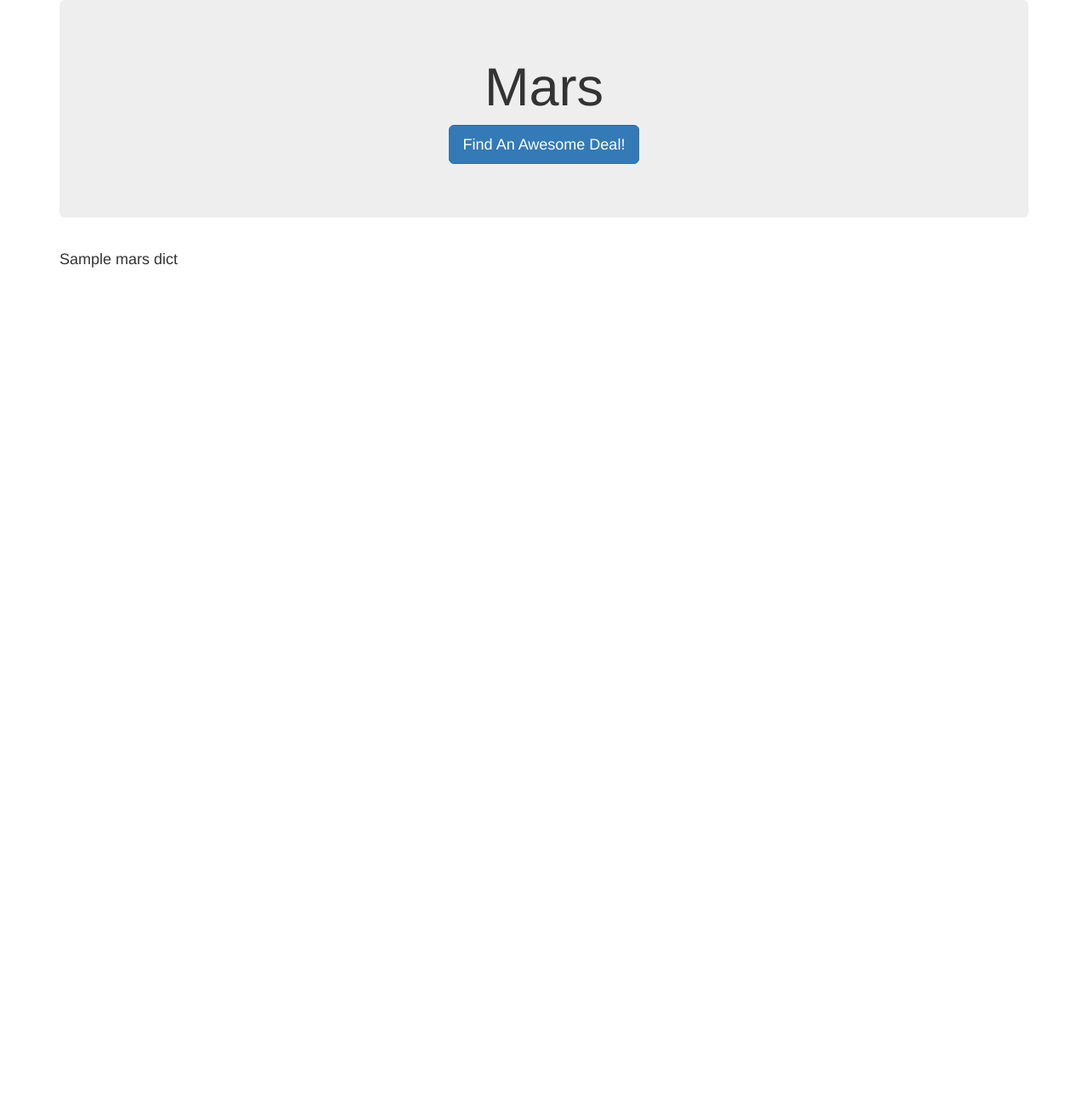
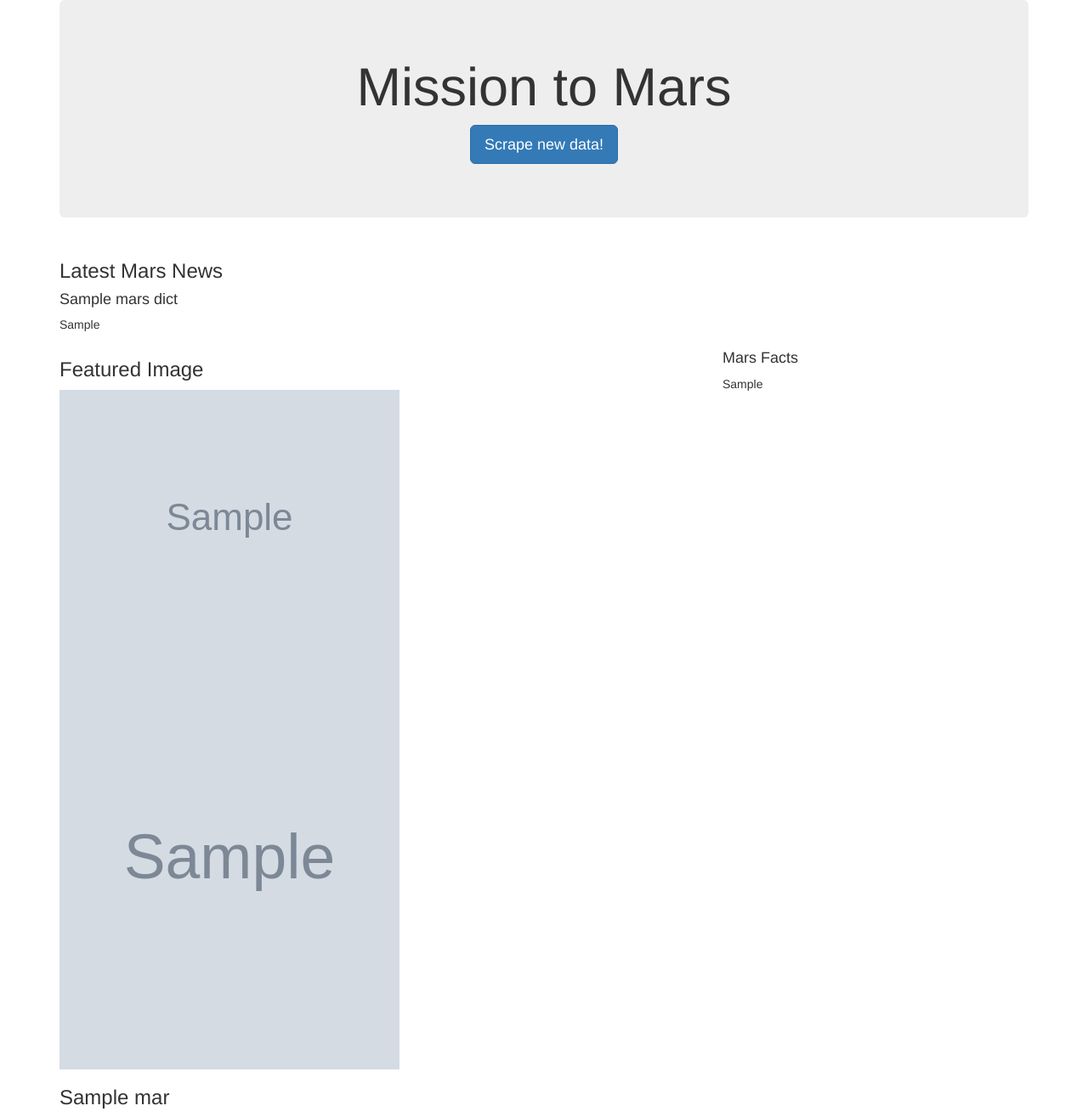
Before and after one commit to jeosqueri/Mars-Web-Scraper, a Flask app: page / in a window 1280 px wide. Shown: the whole page at 85% size. Before the commit the page ends 315 px from the top, so only its background shows below. Run offline with Flask 2, Linux system fonts and the light colour scheme; grey boxes marked "Sample" are stand-in pictures; a database or web service that is not in the repository returns one stand-in record (values such as "Sample title"); some libraries are stand-ins or nearby versions.

Commit message:
got feature image, table, and latest news to load

```diff
--- a/Missions_to_Mars/scrape_mars.py
+++ b/Missions_to_Mars/scrape_mars.py
@@ -97,8 +97,8 @@ def scrape():
         'news_p': news_p,
         'featured_image': featured_image_url,
         'mars_facts': mars_df,
-        'hem_title': title,
-        'hem_img': img_url
+        'titles': title,
+        'img_url': img_url
     }
 
     browser.quit()
--- a/Missions_to_Mars/templates/index.html
+++ b/Missions_to_Mars/templates/index.html
@@ -13,18 +13,49 @@
   <div class="container">
 
     <div class="jumbotron text-center">
-      <h1>Mars</h1>
-      <p><a class="btn btn-primary btn-lg" href="/scrape" role="button">Find An Awesome Deal!</a></p>
+      <h1>Mission to Mars</h1>
+      <p><a class="btn btn-primary btn-lg" href="/scrape" role="button">Scrape new data!</a></p>
     </div>
 
-    <!-- Craigslist Listings -->
     <div class="row" id="mars-news">
       <div class="col-md-12">
+        <h3>Latest Mars News</h3>
         <h4 class="heading">{{mars_dict.news_title}}</h4>
+        <p>{{mars_dict.news_p}}</p>
       </div>
     </div>
 
-  </div>
+    <div class="row">
+        <div class="col-md-8">
+            <h3>Featured Image</h3>
+            <img src="{{ mars_dict.featured_image }}">
+        </div>
+        <div class="col-md-4">
+            <h4>Mars Facts</h4>
+                {{ mars_dict.mars_facts | safe }}
+        </div>
+    </div>
+
+
+    <div class="row">
+        <div class="col-md-6">
+            {% for mars in mars_dict %}
+            <div class="col-6-border">
+                <div>
+                    <img width="400 px" height="500 px" src="{{mars.img_url | safe }}">
+                </div>
+                <div>
+                    <h3>{{mars.titles}}</h3>
+                </div>
+            </div>
+            {% endfor %}
+        </div>
+    </div>
+
+
+
+</div>
+
 </body>
 
 </html>
```
